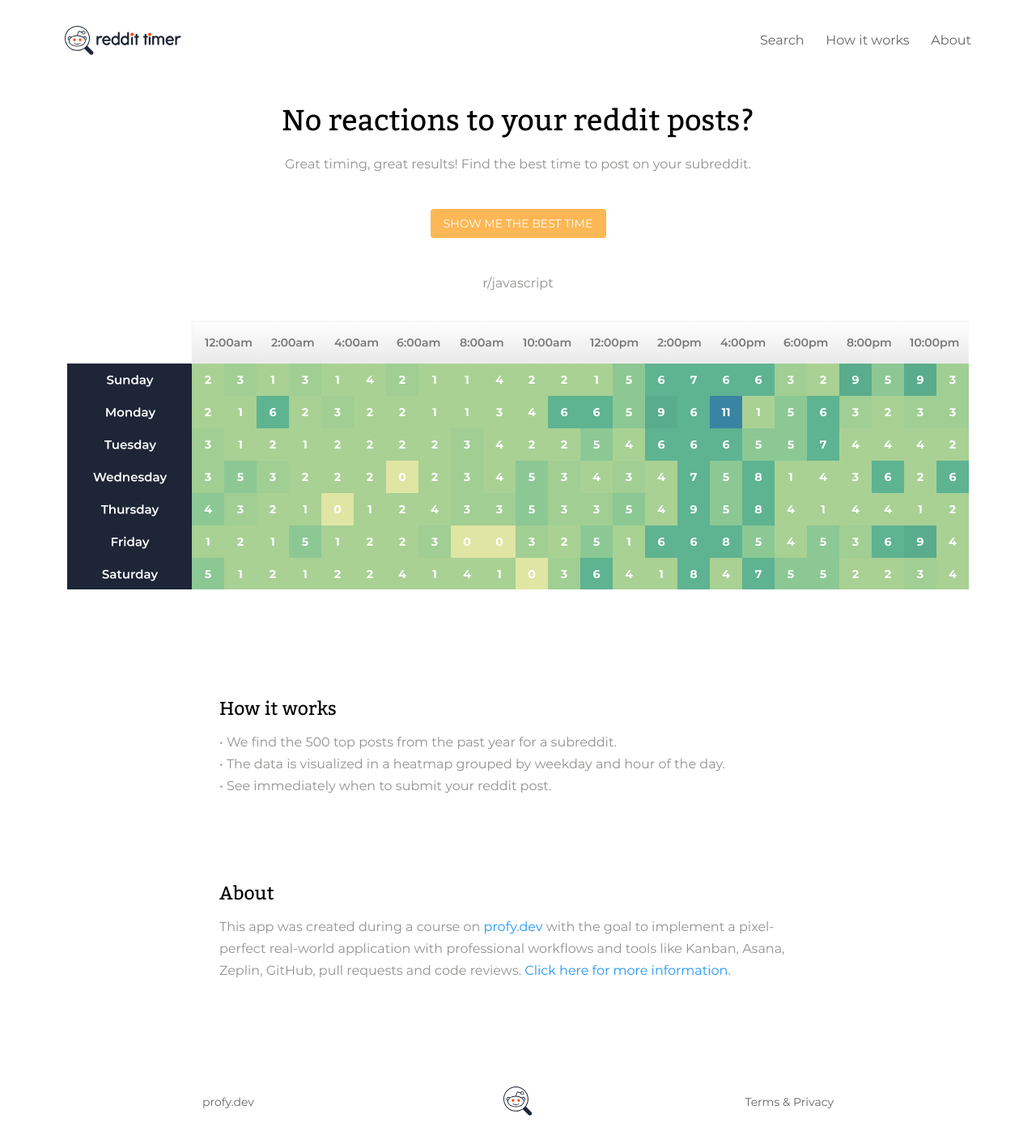
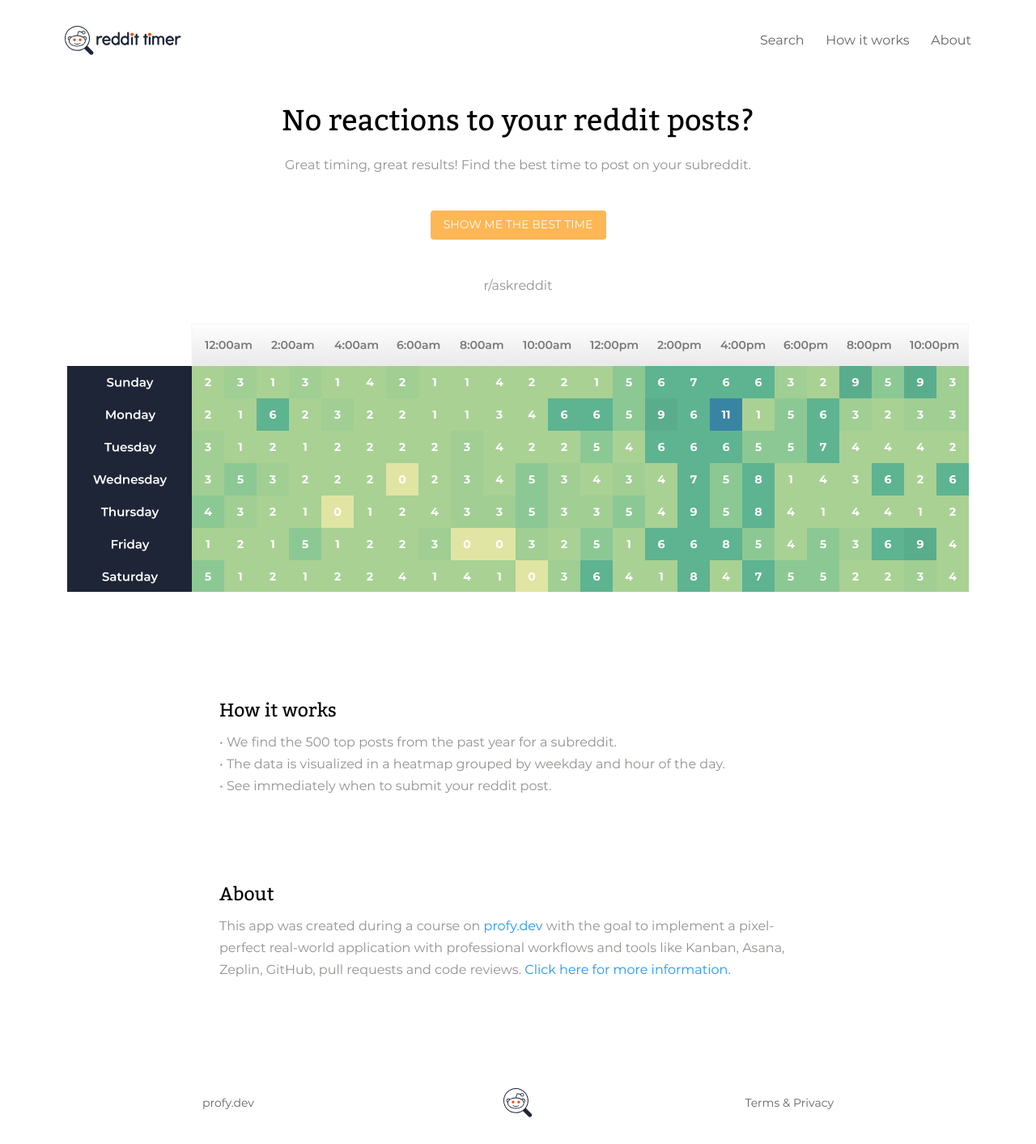
Before and after one commit to profydev/reddit-timer-chimson, a React (Create React App) app: page / in a window 1280 px wide. Shown: the whole page at 81% size. Built offline with nearby package versions, Linux system fonts and the light colour scheme.

Commit message:
add few props to theme.js, extract default subreddit to a shared variable, use theme props in Styled Components

```diff
--- a/src/GlobalStyles.js
+++ b/src/GlobalStyles.js
@@ -25,6 +25,9 @@
     line-height: ${(props) => props.theme.font.lineHeight.default};
     color: ${(props) => props.theme.color.text};
   }
+  a {
+    text-decoration:none;
+  }
 `;
 
 export default GlobalStyles;
--- a/src/components/Footer/index.js
+++ b/src/components/Footer/index.js
@@ -1,7 +1,6 @@
 import React from 'react';
 import { Link } from 'react-router-dom';
 import styled from 'styled-components';
-import * as Styles from '../Header/Header.style';
 import { ReactComponent as Logo } from './logo.svg';
 
 const Container = styled.footer`
@@ -12,17 +11,18 @@
   align-items: center;
 `;
 
+const StyledLink = styled(Link)`
+  font-size: ${(props) => props.theme.font.size.small};
+  color: ${(props) => props.theme.color.text};
+  line-height: ${(props) => props.theme.font.lineHeight.default};
+`;
+
 function Footer() {
   return (
     <Container>
-      <Styles.StyledLink
-        fontSize={14}
-        lineheight={17.07}
-        href="https://profy.dev/employers"
-        as="a"
-      >
+      <StyledLink href="https://profy.dev/employers" as="a">
         profy.dev
-      </Styles.StyledLink>
+      </StyledLink>
       <Link
         href="/"
         to="/"
@@ -34,14 +34,9 @@
       >
         <Logo width={36} height={36} />
       </Link>
-      <Styles.StyledLink
-        href="/terms"
-        to="/terms"
-        fontSize={14}
-        lineheight={17.07}
-      >
+      <StyledLink href="/terms" to="/terms">
         Terms & Privacy
-      </Styles.StyledLink>
+      </StyledLink>
     </Container>
   );
 }
--- a/src/components/Header/Header.style.js
+++ b/src/components/Header/Header.style.js
@@ -2,12 +2,9 @@
 import styled from 'styled-components';
 
 export const StyledLink = styled(Link)`
-  text-decoration: none;
-  color: inherit;
-  font-style: normal;
-  font-size: ${(props) => (props.fontSize ? props.fontSize : 16)}px;
+  font-size: ${(props) => props.theme.font.size.default};
   color: ${(props) => props.theme.color.text};
-  line-height: ${(props) => (props.lineheight ? props.lineheight : 19.5)}px;
+  line-height: ${(props) => props.theme.font.lineHeight.medium};
 `;
 
 export const Container = styled.header`
--- a/src/components/Header/index.js
+++ b/src/components/Header/index.js
@@ -1,5 +1,6 @@
 import React from 'react';
 import { Link } from 'react-router-dom';
+import DEFAULT_SUBREDDIT from '../../shared';
 import * as Styles from './Header.style';
 import { ReactComponent as Logo } from './logo.svg';
 
@@ -10,7 +11,7 @@
         <Logo width={150} height={36} />
       </Link>
       <Styles.LinkWrapper>
-        <Styles.StyledLink href="/search" to="/search/javascript">
+        <Styles.StyledLink href="/search" to={`/search/${DEFAULT_SUBREDDIT}`}>
           Search
         </Styles.StyledLink>
         <Styles.StyledLink href="#how-it-works" as="a">
--- a/src/components/HeroSection/HeroSection.styles.js
+++ b/src/components/HeroSection/HeroSection.styles.js
@@ -15,17 +15,17 @@
 `;
 
 export const Headline = styled.span`
-  font-size: 36px;
+  font-size: ${(props) => props.theme.font.size.bigger};
   font-family: ${(props) => props.theme.font.family.headline};
   color: ${(props) => props.theme.color.headline};
-  line-height: 45.6px;
+  line-height: ${(props) => props.theme.font.lineHeight.biggest};
   min-height: 46px;
   margin-bottom: 20px;
 `;
 
 export const SubHeadline = styled.span`
   color: ${(props) => props.theme.color.subHeadline};
-  line-height: 19.5px;
+  line-height: ${(props) => props.theme.font.lineHeight.medium};
   min-height: 20px;
   margin-bottom: 45px;
 `;
@@ -36,15 +36,19 @@
 `;
 
 export const Button = styled.button`
-  background-color: #fdb755;
-  color: #ffffff;
+  background-color: ${(props) => props.theme.button.background.primary};
+  color: ${(props) => props.theme.color.white};
   font-weight: 500;
-  font-size: 14px;
-  line-height: 9px;
-  border-radius: 4px;
+  font-size: ${(props) => props.theme.font.size.small};
+  line-height: ${(props) => props.theme.font.lineHeight.small};
+  border-radius: ${(props) => props.theme.button.borderRadius.small};
   min-height: 36px;
   border: 0;
+  text-align: center;
   min-width: 217px;
+  align-items: center;
+  justify-content: center;
+  display: flex;
 `;
 
 export const Image = styled.div`
--- a/src/components/HeroSection/index.js
+++ b/src/components/HeroSection/index.js
@@ -1,5 +1,6 @@
 import React from 'react';
 import { Link } from 'react-router-dom';
+import DEFAULT_SUBREDDIT from '../../shared';
 import * as S from './HeroSection.styles';
 
 function HeroSection() {
@@ -11,11 +12,16 @@
           Great timing, great results! Find the best time to post on your
           subreddit.
         </S.SubHeadline>
-        <Link to="/search/javascript" as="button">
-          <S.Button>SHOW ME THE BEST TIME</S.Button>
-        </Link>
-        <S.SubHeadlineTwo>r/javascript</S.SubHeadlineTwo>
-        <Link to="/search/javascript">
+        {/* <Link to={`/search/${DEFAULT_SUBREDDIT}`}> */}
+        <S.Button as={Link} to={`/search/${DEFAULT_SUBREDDIT}`}>
+          SHOW ME THE BEST TIME
+        </S.Button>
+        {/* </Link> */}
+        <S.SubHeadlineTwo>
+          r/
+          {DEFAULT_SUBREDDIT}
+        </S.SubHeadlineTwo>
+        <Link to={`/search/${DEFAULT_SUBREDDIT}`}>
           <S.Image />
         </Link>
       </S.Wrapper>
--- a/src/components/InfoSection/InfoSection.styles.js
+++ b/src/components/InfoSection/InfoSection.styles.js
@@ -23,8 +23,8 @@
 
 export const SectionHeader = styled.span`
   font-family: ${(props) => props.theme.font.family.headline};
-  font-size: 23px;
-  line-height: 28.8px;
+  font-size: ${(props) => props.theme.font.size.medium};
+  line-height: ${(props) => props.theme.font.lineHeight.bigger};
   color: ${(props) => props.theme.color.headline};
 `;
 
@@ -34,12 +34,11 @@
 `;
 
 export const A = styled.a`
-  text-decoration: none;
   color: #2196f3;
 `;
 
 export const Span = styled.span`
-  line-height: 27px;
+  line-height: ${(props) => props.theme.font.lineHeight.bigger};
   display: block;
   min-width: 738px;
   text-align: left;
--- /dev/null
+++ b/src/shared.js
@@ -0,0 +1,3 @@
+const DEFAULT_SUBREDDIT = 'askreddit';
+
+export { DEFAULT_SUBREDDIT as default };
--- a/src/theme.js
+++ b/src/theme.js
@@ -3,6 +3,15 @@
     text: '#636363',
     headline: '#000000',
     subHeadline: '#93918F',
+    white: '#ffffff',
+  },
+  button: {
+    background: {
+      primary: '#fdb755',
+    },
+    borderRadius: {
+      small: '4px',
+    },
   },
   font: {
     family: {
@@ -11,9 +20,16 @@
     },
     size: {
       default: '16px',
+      small: '14px',
+      medium: '23px',
+      bigger: '36px',
     },
     lineHeight: {
-      default: 1.69,
+      default: '1.69px',
+      small: '9px',
+      medium: '21.5px',
+      bigger: '27px',
+      biggest: '45.6px',
     },
   },
 };
```
